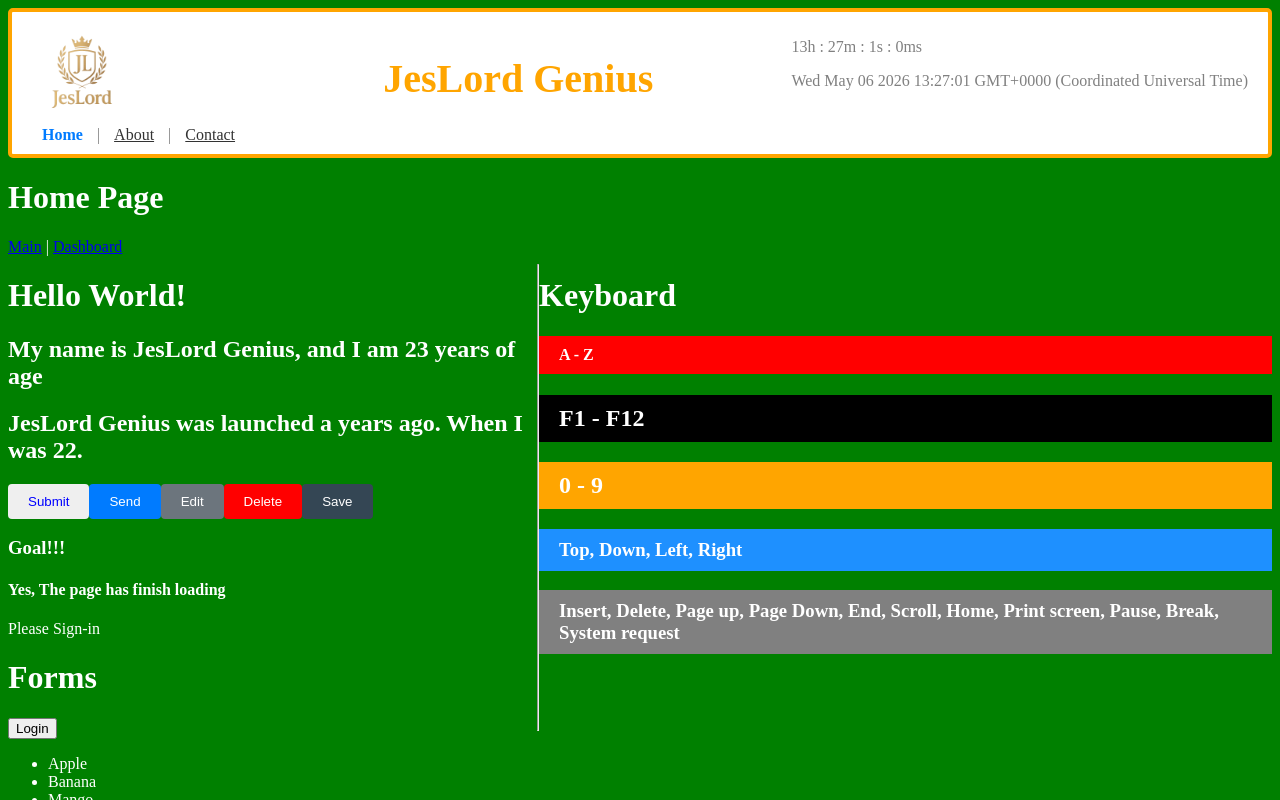
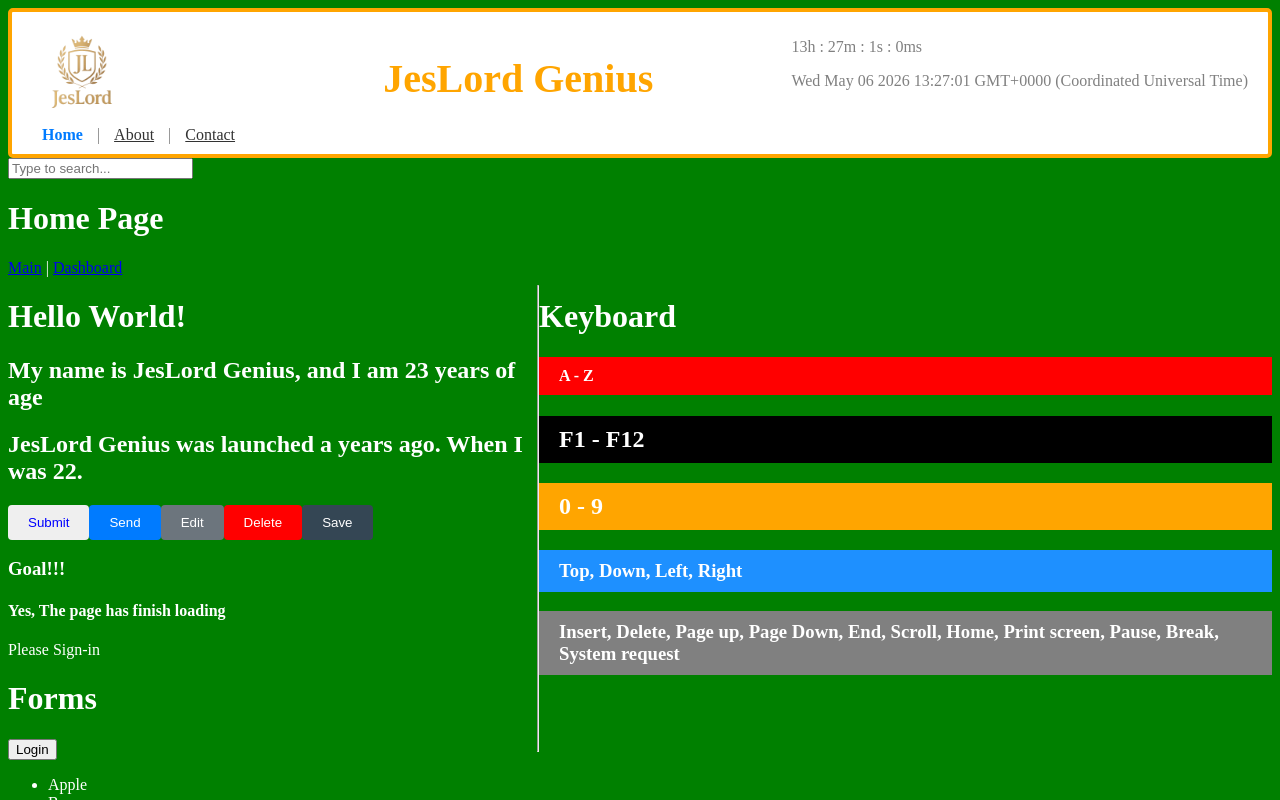
Before and after one commit to Francis-annor/Developmental-Projects, a React (Vite) app in the folder React with Vite/reactVite-demo/: page / in a window 1280 px wide. Shown: the top 800 px of the page. Built offline with nearby package versions, Linux system fonts and the light colour scheme.

Commit message:
feat: Add SearchResults component for displaying search results with non-blocking updates; integrate into App component

```diff
--- a/React with Vite/reactVite-demo/src/App.jsx
+++ b/React with Vite/reactVite-demo/src/App.jsx
@@ -11,6 +11,7 @@ import { Suspense, lazy, useState } from 'react'
 import { BrowserRouter, Routes, Route, Link } from 'react-router-dom'
 import Navigations from './router/Navigations.jsx'
 import Paths from './router/Paths.jsx'
+import Results from './components/SearchResults.jsx'
 // createRoot lets you create a root to display React components inside a browser DOM node.
 // import { createRoot } from 'react-dom/client'
 import JesLordLogo from '/logo.png'
@@ -90,6 +91,7 @@ function App() {
           <Date />
         </div>
       </nav>
+      <Results />
       <Paths />
       <main>
         <div>
--- /dev/null
+++ b/React with Vite/reactVite-demo/src/Components/SearchResults.jsx
@@ -0,0 +1,59 @@
+import { useState, useTransition } from 'react';
+
+// This file implements a search results component with non-blocking state updates using React's useTransition hook.
+
+/**
+ * Component that renders a list of search results based on the provided query.
+ * @param {string} query - The search query string.
+ * @returns {JSX.Element} A ul element containing li elements for each result.
+ */
+function SearchResults({ query }){
+    const items = [];
+    if(query){
+        // Generate 100 mock search results for demonstration purposes.
+        for(let i = 0; i < 5; i++){
+            items.push(<li key={i}>Search Results for {query} - {i}</li>);
+        }
+    }
+
+    return (
+        <ul>{items}</ul>
+    );
+}
+
+/**
+ * Main component that provides a search input and displays search results.
+ * Uses useTransition to update the query state without blocking the UI.
+ * @returns {JSX.Element} The search interface with input and results.
+ */
+export default function Results(){
+    const [input, setInput ] = useState('');
+    const [query, setQuery ] = useState('');
+    const [isPending, startTransition ] = useTransition();
+
+    /**
+     * Handles input changes, updating the input state immediately and
+     * deferring the query update to a transition for non-blocking behavior.
+     * @param {Event} e - The input change event.
+     */
+    const handleChange = (e) => {
+        setInput(e.target.value);
+
+        startTransition(() => {
+            setQuery(e.target.value);
+        });
+    }
+
+    return(
+        <div>
+            <input
+            type='text'
+            value={input}
+            onChange={handleChange}
+            placeholder='Type to search...'
+            />
+            { isPending && <h2>Loading Results...</h2> }
+            <SearchResults query={query} />
+        </div>
+    )
+}
```
